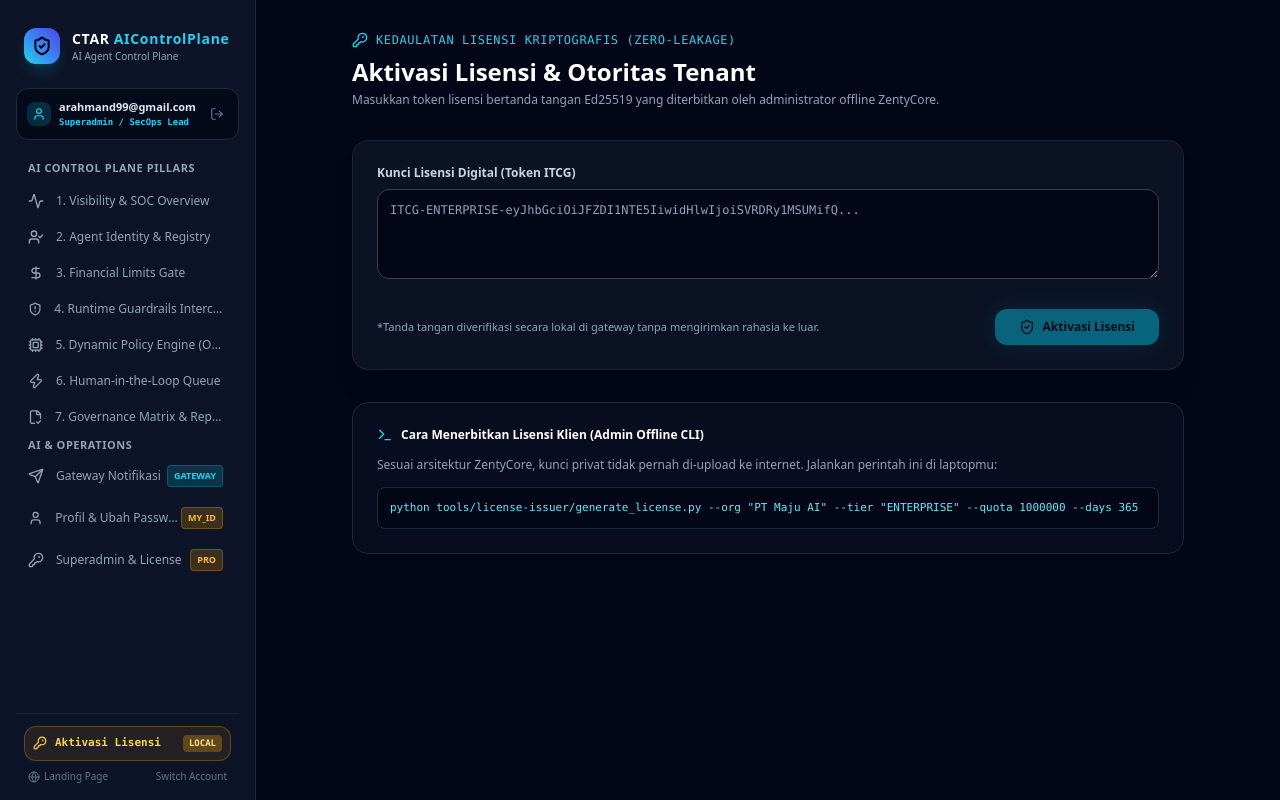
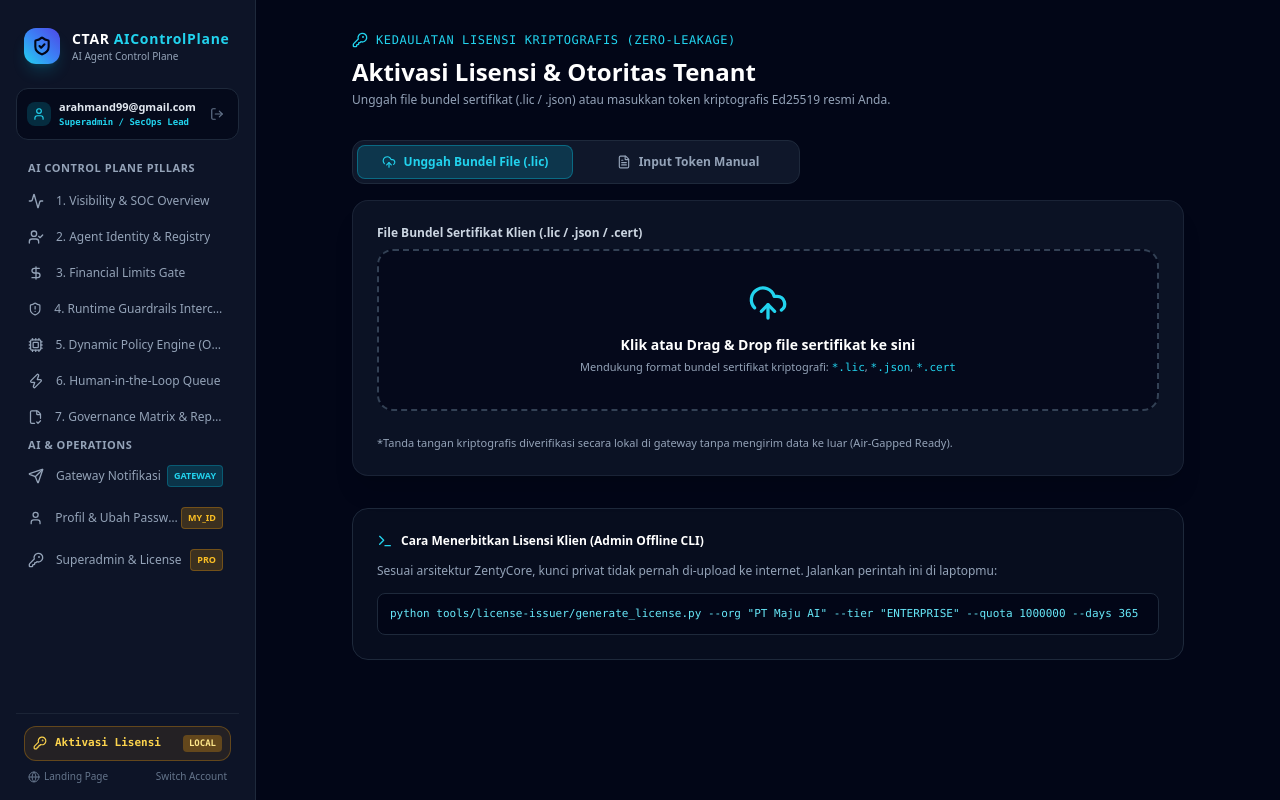
Before and after one commit to camanit/CTARTech-AIControlPlane, a Next.js app in the folder dashboard-web/: page /activation in a window 1280 px wide. Built offline with nearby package versions, Linux system fonts and the light colour scheme.

Commit message:
feat(licensing): support direct .lic certificate bundle file download and upload activation

```diff
--- a/dashboard-web/src/app/activation/page.tsx
+++ b/dashboard-web/src/app/activation/page.tsx
@@ -12,7 +12,10 @@ import {
   Copy,
   Terminal,
   Activity,
-  ArrowRight
+  ArrowRight,
+  UploadCloud,
+  FileCheck,
+  FileText
 } from 'lucide-react';
 import Link from 'next/link';
 
@@ -22,13 +25,15 @@ export default function ActivationPage() {
   const [licenseData, setLicenseData] = useState<any>(null);
   const [errorMsg, setErrorMsg] = useState('');
   const [activated, setActivated] = useState(false);
+  const [uploadedFileName, setUploadedFileName] = useState('');
+  const [activeTab, setActiveTab] = useState<'upload' | 'manual'>('upload');
 
-  const handleVerifyAndActivate = () => {
+  const verifyToken = (tokenToVerify: string) => {
     setErrorMsg('');
     setVerifying(true);
     setLicenseData(null);
 
-    const token = tokenInput.trim();
+    const token = tokenToVerify.trim();
     if (!token.startsWith('ITCG-')) {
       setErrorMsg("Format lisensi salah. Token resmi CTARTech Guard harus diawali dengan 'ITCG-'.");
       setVerifying(false);
@@ -60,6 +65,31 @@ export default function ActivationPage() {
     }
   };
 
+  const handleVerifyAndActivate = () => {
+    verifyToken(tokenInput);
+  };
+
+  const handleFileUpload = (e: React.ChangeEvent<HTMLInputElement>) => {
+    const file = e.target.files?.[0];
+    if (!file) return;
+    setUploadedFileName(file.name);
+    const reader = new FileReader();
+    reader.onload = (event) => {
+      const content = event.target?.result as string;
+      if (content) {
+        let token = content.trim();
+        try {
+          const parsed = JSON.parse(content);
+          if (parsed.token) token = parsed.token;
+          else if (parsed.license_key) token = parsed.license_key;
+        } catch (_) {}
+        setTokenInput(token);
+        verifyToken(token);
+      }
+    };
+    reader.readAsText(file);
+  };
+
   return (
     <div className="flex min-h-screen bg-slate-950 text-slate-100 font-sans">
       <Sidebar />
@@ -72,12 +102,62 @@ export default function ActivationPage() {
           </div>
           <h1 className="text-2xl font-extrabold text-white">Aktivasi Lisensi &amp; Otoritas Tenant</h1>
           <p className="text-xs text-slate-400 mt-1">
-            Masukkan token lisensi bertanda tangan Ed25519 yang diterbitkan oleh administrator offline ZentyCore.
+            Unggah file bundel sertifikat (.lic / .json) atau masukkan token kriptografis Ed25519 resmi Anda.
           </p>
+        </div>
+
+        {/* Tab Switcher */}
+        <div className="flex gap-2 p-1 bg-slate-900 rounded-xl border border-slate-800 text-xs font-semibold max-w-md mb-4">
+          <button
+            type="button"
+            onClick={() => setActiveTab('upload')}
+            className={`flex-1 py-2 rounded-lg transition-all flex items-center justify-center gap-2 ${
+              activeTab === 'upload'
+                ? 'bg-cyan-500/20 text-cyan-400 border border-cyan-500/40 font-bold'
+                : 'text-slate-400 hover:text-white'
+            }`}
+          >
+            <UploadCloud className="w-3.5 h-3.5" />
+            <span>Unggah Bundel File (.lic)</span>
+          </button>
+          <button
+            type="button"
+            onClick={() => setActiveTab('manual')}
+            className={`flex-1 py-2 rounded-lg transition-all flex items-center justify-center gap-2 ${
+              activeTab === 'manual'
+                ? 'bg-cyan-500/20 text-cyan-400 border border-cyan-500/40 font-bold'
+                : 'text-slate-400 hover:text-white'
+            }`}
+          >
+            <FileText className="w-3.5 h-3.5" />
+            <span>Input Token Manual</span>
+          </button>
         </div>
 
         {/* Input Card */}
         <div className="p-6 rounded-2xl bg-slate-900 border border-slate-800 glass-panel space-y-4 shadow-xl">
+          {activeTab === 'upload' ? (
+            <div>
+              <label className="block text-xs font-semibold text-slate-300 mb-2">
+                File Bundel Sertifikat Klien (.lic / .json / .cert)
+              </label>
+              <label className="border-2 border-dashed border-slate-700 hover:border-cyan-500/80 rounded-2xl p-8 flex flex-col items-center justify-center cursor-pointer transition-all bg-slate-950/60 hover:bg-slate-950 group">
+                <UploadCloud className="w-10 h-10 text-cyan-400 mb-3 group-hover:scale-110 transition-transform" />
+                <span className="font-bold text-white text-sm">
+                  {uploadedFileName ? uploadedFileName : 'Klik atau Drag & Drop file sertifikat ke sini'}
+                </span>
+                <span className="text-[11px] text-slate-400 mt-1">
+                  Mendukung format bundel sertifikat kriptografi: <code className="text-cyan-400">*.lic</code>, <code className="text-cyan-400">*.json</code>, <code className="text-cyan-400">*.cert</code>
+                </span>
+                <input
+                  type="file"
+                  accept=".lic,.json,.cert,.txt"
+                  onChange={handleFileUpload}
+                  className="hidden"
+                />
+              </label>
+            </div>
+          ) : (
             <div>
               <label className="block text-xs font-semibold text-slate-300 mb-2">
                 Kunci Lisensi Digital (Token ITCG)
@@ -90,11 +170,13 @@ export default function ActivationPage() {
                 className="w-full bg-slate-950 border border-slate-700 rounded-xl p-3 text-xs font-mono text-cyan-300 placeholder-slate-400 focus:outline-none focus:border-cyan-500"
               />
             </div>
+          )}
 
           <div className="flex items-center justify-between pt-2">
             <span className="text-[11px] text-slate-400">
-              *Tanda tangan diverifikasi secara lokal di gateway tanpa mengirimkan rahasia ke luar.
+              *Tanda tangan kriptografis diverifikasi secara lokal di gateway tanpa mengirim data ke luar (Air-Gapped Ready).
             </span>
+            {activeTab === 'manual' && (
               <button
                 onClick={handleVerifyAndActivate}
                 disabled={verifying || !tokenInput}
@@ -103,6 +185,7 @@ export default function ActivationPage() {
                 <ShieldCheck className="w-4 h-4" />
                 <span>{verifying ? 'Memvalidasi...' : 'Aktivasi Lisensi'}</span>
               </button>
+            )}
           </div>
 
           {errorMsg && (
--- a/dashboard-web/src/app/superadmin/page.tsx
+++ b/dashboard-web/src/app/superadmin/page.tsx
@@ -13,7 +13,8 @@ import {
   Building2,
   Lock,
   ArrowRight,
-  Copy
+  Copy,
+  Download
 } from 'lucide-react';
 import { TenantData } from '@/lib/api';
 
@@ -25,6 +26,30 @@ export default function SuperadminPage() {
   const [licenseResult, setLicenseResult] = useState<any>(null);
   const [copied, setCopied] = useState(false);
   const [invoiceOpen, setInvoiceOpen] = useState(false);
+
+  const handleDownloadLicenseFile = () => {
+    if (!licenseResult) return;
+    const fileContent = {
+      product: "CTARTech-AIControlPlane",
+      license_token: licenseResult.token,
+      organization: licenseResult.tenant,
+      tier: licenseResult.tier,
+      expires_at: licenseResult.expDate,
+      quota: licenseResult.quota,
+      issued_at: new Date().toISOString(),
+      signature_algorithm: "Ed25519"
+    };
+    const blob = new Blob([JSON.stringify(fileContent, null, 2)], { type: 'application/json' });
+    const url = URL.createObjectURL(blob);
+    const a = document.createElement('a');
+    a.href = url;
+    const slug = (licenseResult.tenant || 'client').toLowerCase().replace(/[^a-z0-9]/g, '_');
+    a.download = `license_${slug}.lic`;
+    document.body.appendChild(a);
+    a.click();
+    document.body.removeChild(a);
+    URL.revokeObjectURL(url);
+  };
 
   // Activity Stream items matching Screenshot 2
   const activityLogs = [
@@ -178,13 +203,22 @@ export default function SuperadminPage() {
                 <div className="mt-4 p-4 rounded-xl bg-slate-950 border border-amber-500/30 text-xs font-mono space-y-2">
                   <div className="flex justify-between items-center">
                     <span className="text-amber-400 font-bold">TOKEN LISENSI RESMI:</span>
+                    <div className="flex items-center gap-2">
                       <button
                         onClick={handleCopy}
-                      className="px-2 py-0.5 rounded bg-cyan-500/20 text-cyan-400 hover:bg-cyan-500/30 text-[10px] flex items-center gap-1 font-sans"
+                        className="px-2.5 py-1 rounded-lg bg-cyan-500/20 text-cyan-400 hover:bg-cyan-500/30 text-[10px] flex items-center gap-1 font-sans"
                       >
                         <Copy className="w-3 h-3" />
                         <span>{copied ? 'Tersalin!' : 'Salin Token'}</span>
                       </button>
+                      <button
+                        onClick={handleDownloadLicenseFile}
+                        className="px-2.5 py-1 rounded-lg bg-emerald-500/20 text-emerald-400 hover:bg-emerald-500/30 text-[10px] flex items-center gap-1 font-sans font-bold border border-emerald-500/30"
+                      >
+                        <Download className="w-3 h-3" />
+                        <span>Download Bundel (.lic)</span>
+                      </button>
+                    </div>
                   </div>
                   <div className="text-slate-300 break-all text-[11px] bg-slate-900 p-2 rounded border border-slate-800">
                     {licenseResult.token}
```
Lines whose indentation alone changed are shown as unchanged.
